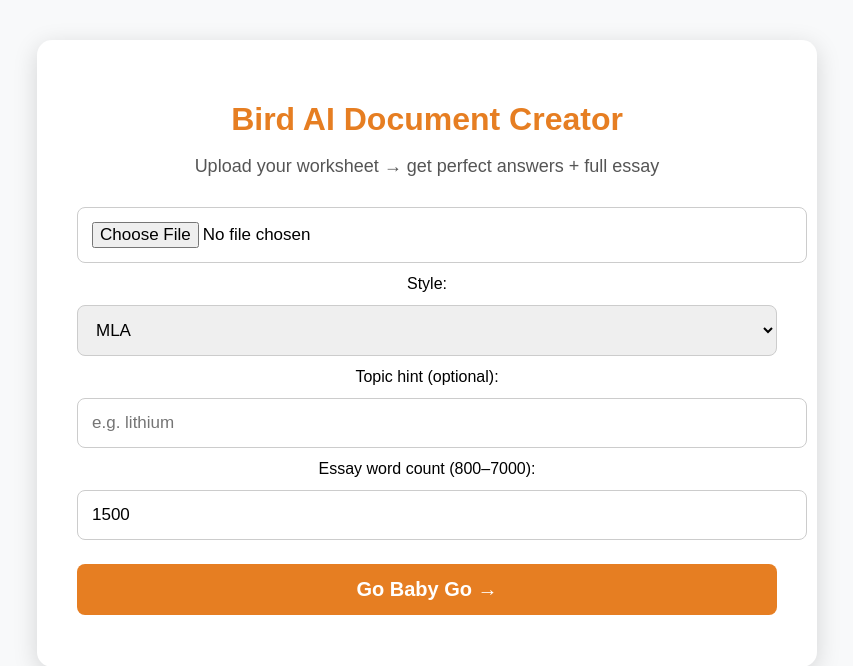
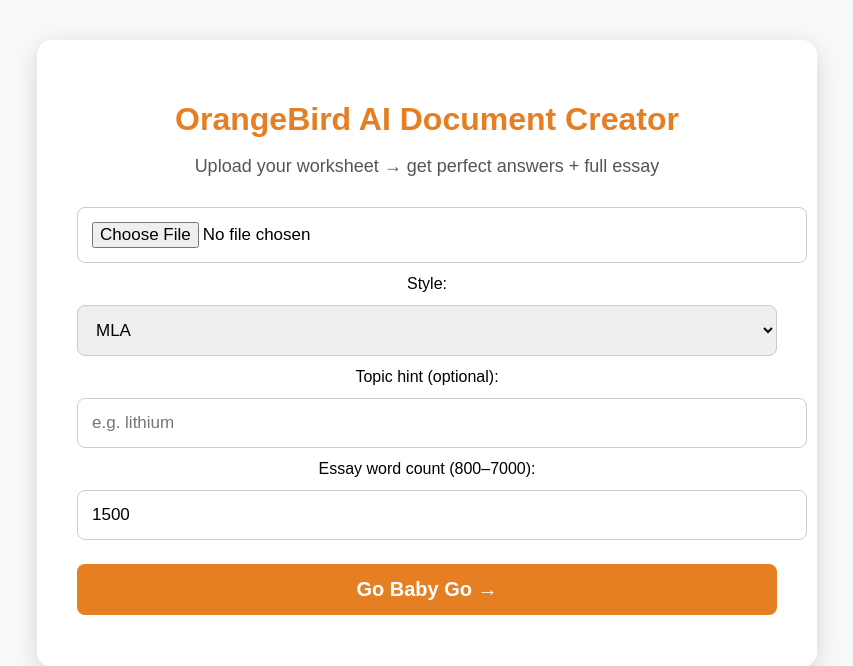
Before and after one commit to orangebirdai/orangebird-filler, a FastAPI app: page / in a window 1280 px wide. Shown: the top 666 px of the page, without its empty margins (213-1066 px from the left). Run offline with FastAPI, Linux system fonts and the light colour scheme.

Commit message:
Update index.html

```diff
--- a/templates/index.html
+++ b/templates/index.html
@@ -15,7 +15,7 @@
 </head>
 <body>
 <div class="container">
-    <h1>Bird AI Document Creator</h1>
+    <h1>OrangeBird AI Document Creator</h1>
     <p>Upload your worksheet → get perfect answers + full essay</p>
 
     <form action="/go" method="post" enctype="multipart/form-data">
```
